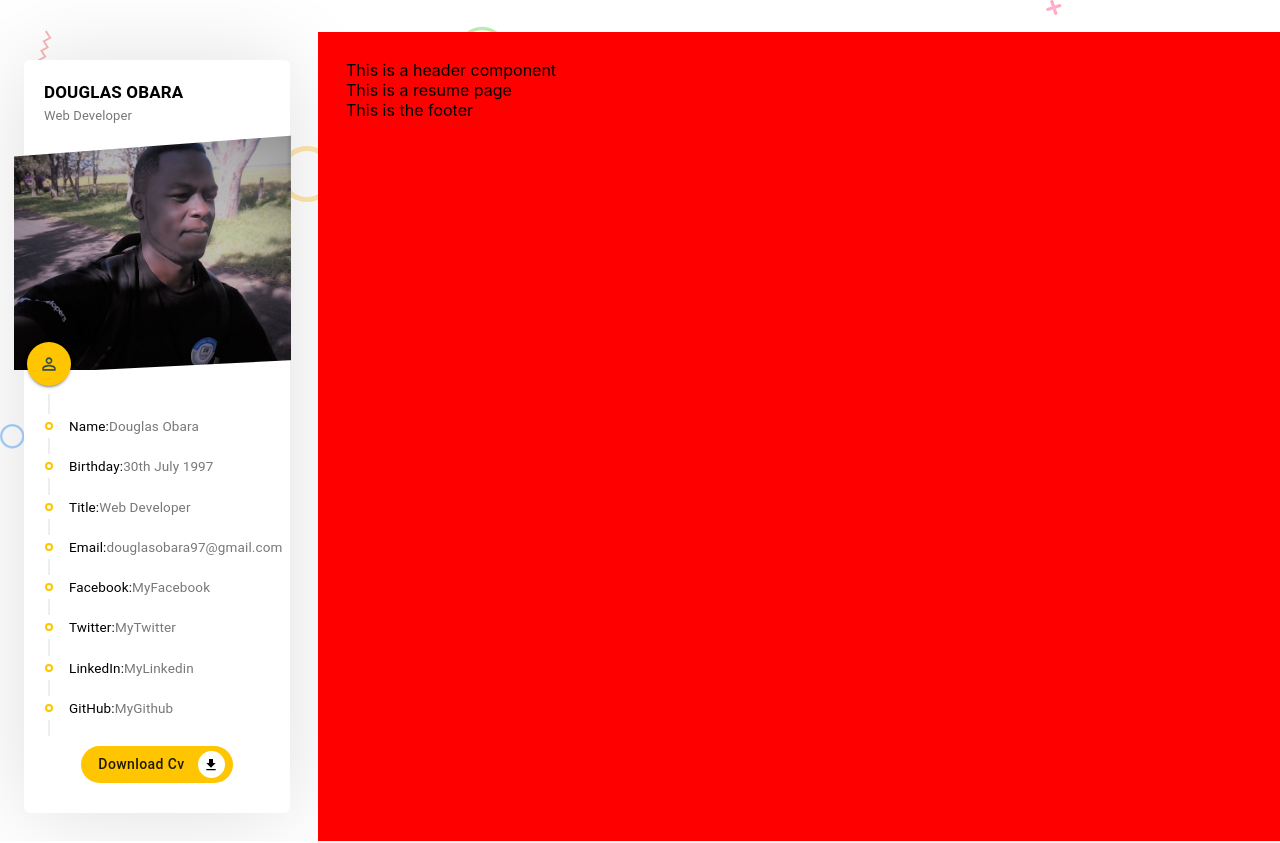
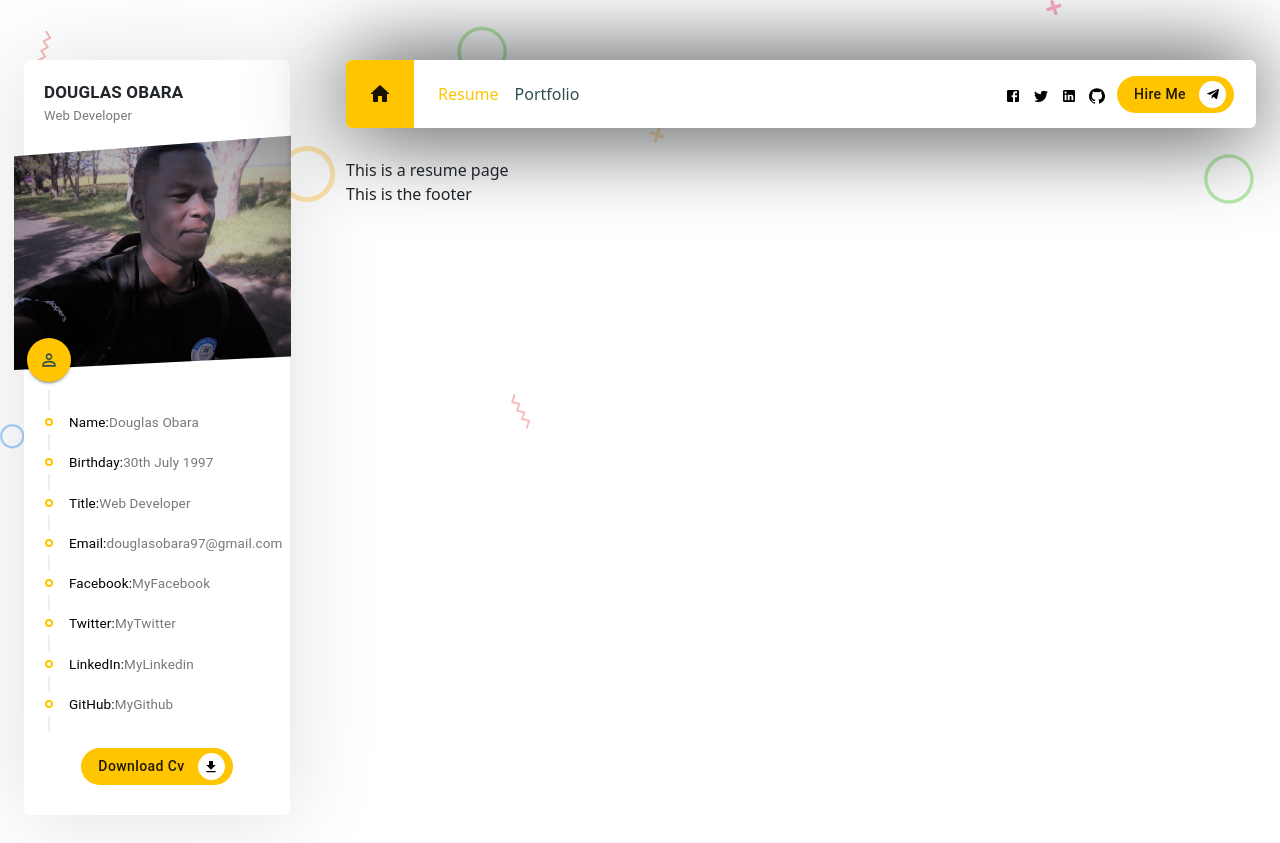
Before and after one commit to Douglas254/Resume, a React (Create React App) app: page / in a window 1280 px wide. Built offline with nearby package versions, Linux system fonts and the light colour scheme.

Commit message:
Header component

```diff
--- a/package.json
+++ b/package.json
@@ -9,7 +9,9 @@
     "@testing-library/jest-dom": "^5.14.1",
     "@testing-library/react": "^11.2.7",
     "@testing-library/user-event": "^12.8.3",
+    "bootstrap": "^5.0.2",
     "react": "^17.0.2",
+    "react-bootstrap": "^1.6.1",
     "react-dom": "^17.0.2",
     "react-router-dom": "^5.2.0",
     "react-scripts": "4.0.3",
--- a/src/App.js
+++ b/src/App.js
@@ -18,9 +18,9 @@
         <Grid item xs={12} sm={12} md={4} lg={3}>
           <Profile />
         </Grid>
-        <Grid item xs style={{ backgroundColor: "red" }}>
-          <Header />
+        <Grid item xs>
           <Router>
+            <Header />
             <Switch>
               <Route path="/portfolio">
                 <Portfolio />
--- /dev/null
+++ b/src/components/Header/Header.css
@@ -0,0 +1,50 @@
+.header {
+  margin-bottom: 30px !important;
+  background-color: #ffffff !important;
+  padding: 0px 22px 0px 0px !important;
+  border-radius: 6px !important;
+  box-shadow: 0px 2px 92px 0px !important;
+}
+
+.header .header_navlink {
+  padding: 0px;
+}
+
+.header .header_home {
+  background-color: var(--main-color);
+  padding: 22px;
+  display: flex;
+  justify-content: center;
+  align-items: center;
+  border-top-left-radius: 6px;
+  border-bottom-left-radius: 6px;
+}
+
+.header .header_link {
+  font-weight: 500;
+  color: darkslategray !important;
+}
+
+.header .header_link:hover {
+  color: var(--main-color) !important;
+}
+
+.header .header_link_active {
+  font-weight: 500;
+  color: var(--main-color) !important;
+}
+
+.header .header_left {
+  margin-right: auto;
+}
+
+.header .header_right {
+  display: flex !important;
+  align-items: center !important;
+}
+
+.header .header_right > a > .MuiSvgIcon-root {
+  font-size: 16px !important;
+  margin-right: 12px;
+  color: #000000;
+}
--- a/src/components/Header/Header.js
+++ b/src/components/Header/Header.js
@@ -1,7 +1,81 @@
 import React from "react";
+import {
+  Button,
+  Form,
+  FormControl,
+  Nav,
+  Navbar,
+  NavDropdown,
+} from "react-bootstrap";
+import "bootstrap/dist/css/bootstrap.min.css";
+import {
+  HomeRounded,
+  SchoolRounded,
+  WorkRounded,
+  Facebook,
+  Twitter,
+  LinkedIn,
+  GitHub,
+  Telegram,
+} from "@material-ui/icons";
+import { Link, NavLink, withRouter } from "react-router-dom";
+import resumeData from "../../utils/resumeData";
+import CustomButton from "../Button/Button";
+import "./Header.css";
 
-const Header = () => {
-  return <div> This is a header component</div>;
+const Header = (props) => {
+  const pathName = props?.location?.pathname;
+  return (
+    <Navbar expand="lg" sticky="top" className="header">
+      {/* Home link */}
+      <Nav.Link as={NavLink} to="/" className="header_navlink">
+        <Navbar.Brand className="header_home">
+          <HomeRounded />
+        </Navbar.Brand>
+      </Nav.Link>
+
+      <Navbar.Toggle />
+
+      <Navbar.Collapse>
+        <Nav className="header_left">
+          {/* Resume Link */}
+          <Nav.Link
+            as={NavLink}
+            to="/"
+            className={pathName === "/" ? "header_link_active" : "header_link"}
+          >
+            Resume
+          </Nav.Link>
+
+          {/* Portfolio Link */}
+          <Nav.Link
+            as={NavLink}
+            to="/portfolio"
+            className={
+              pathName === "/portfolio" ? "header_link_active" : "header_link"
+            }
+          >
+            Portfolio
+          </Nav.Link>
+        </Nav>
+
+        <div className="header_right">
+          {/* mappinf through the object  */}
+          {Object.keys(resumeData.socials).map((key) => (
+            <a
+              href={resumeData.socials[key].link}
+              target="_blank"
+              rel="noreferrer"
+            >
+              {resumeData.socials[key].icon}
+            </a>
+          ))}
+
+          <CustomButton text={"Hire Me"} icon={<Telegram />} />
+        </div>
+      </Navbar.Collapse>
+    </Navbar>
+  );
 };
 
-export default Header;
+export default withRouter(Header);
```
Also changed, not shown: 1 other file (tests, documents, lock files or other folders).
